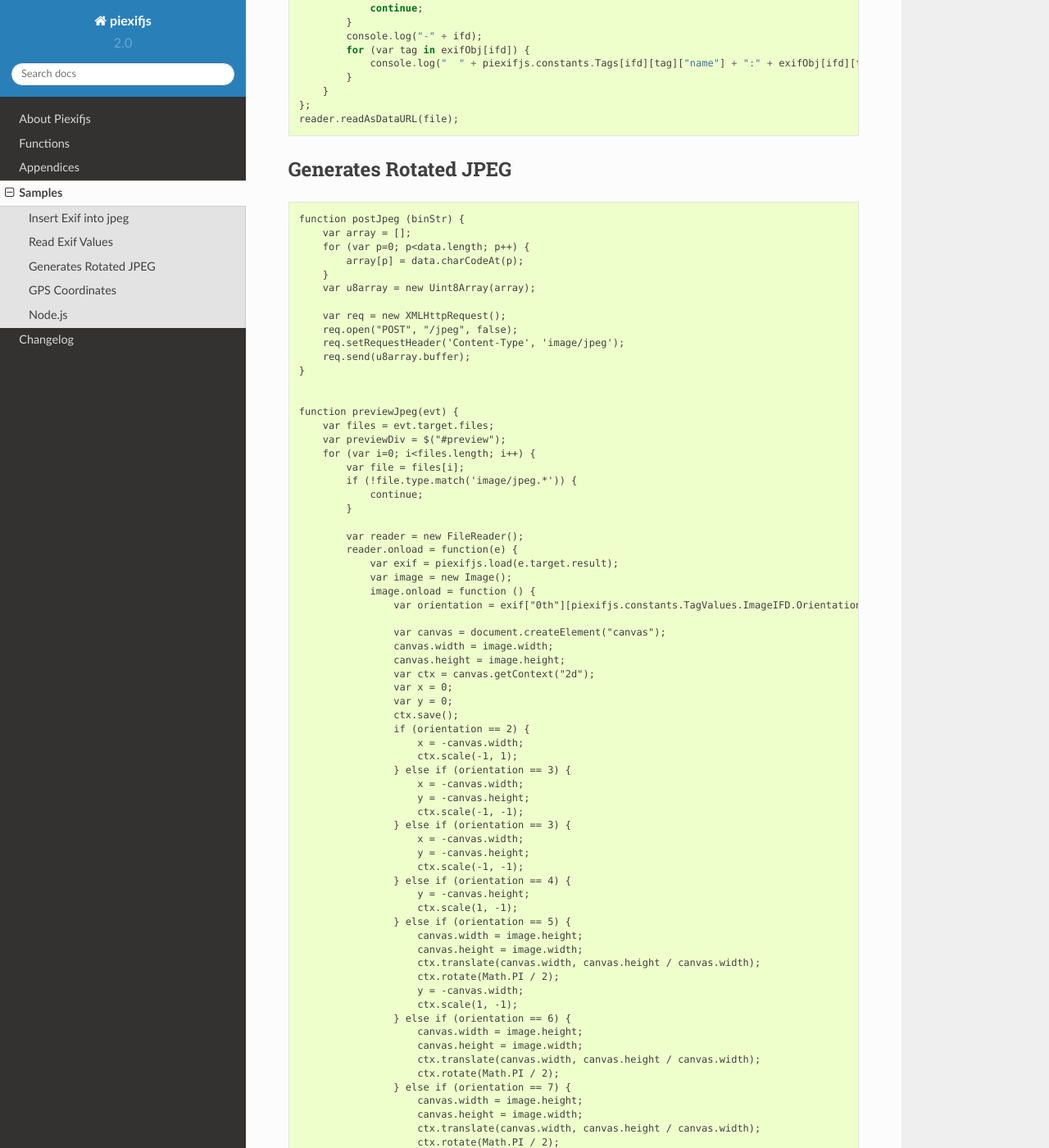
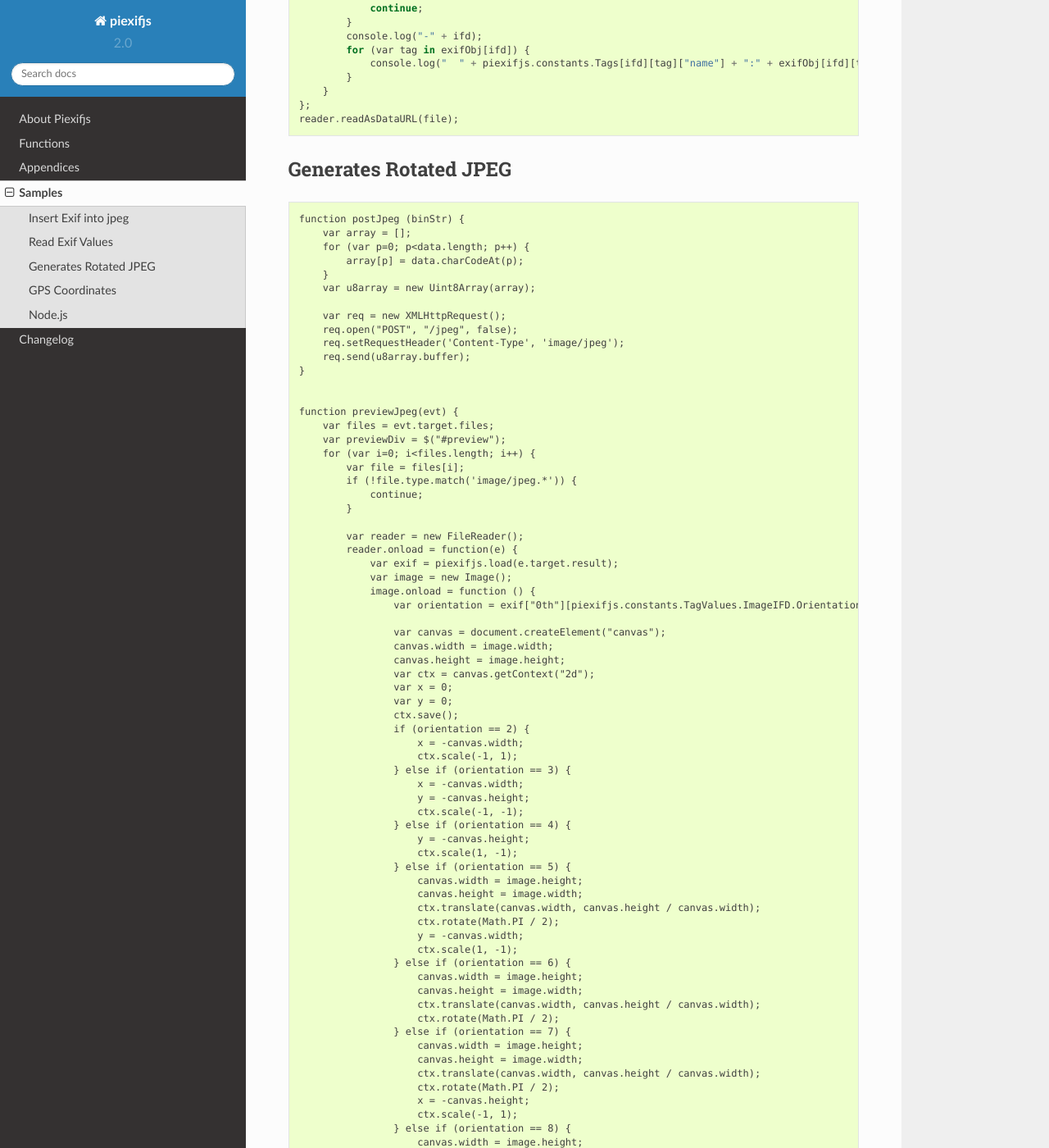
Before and after one commit to hMatoba/piexifjs, a Sphinx documentation site: the page built from docs/sample.rst, in a window 1280 px wide and 1400 px high, scrolled down 1055 px. Shown: the whole window at 82% size. Built offline with Sphinx 7.4.7 and the Read the Docs theme 2.0.0, drawn with Linux system fonts in a browser that asks for light colours; some of the changed text lies outside the part shown.

Commit message:
Update sample.rst

```diff
--- a/docs/sample.rst
+++ b/docs/sample.rst
@@ -115,10 +115,6 @@ Generates Rotated JPEG
                         x = -canvas.width;
                         y = -canvas.height;
                         ctx.scale(-1, -1);
-                    } else if (orientation == 3) {
-                        x = -canvas.width;
-                        y = -canvas.height;
-                        ctx.scale(-1, -1);
                     } else if (orientation == 4) {
                         y = -canvas.height;
                         ctx.scale(1, -1);
```
